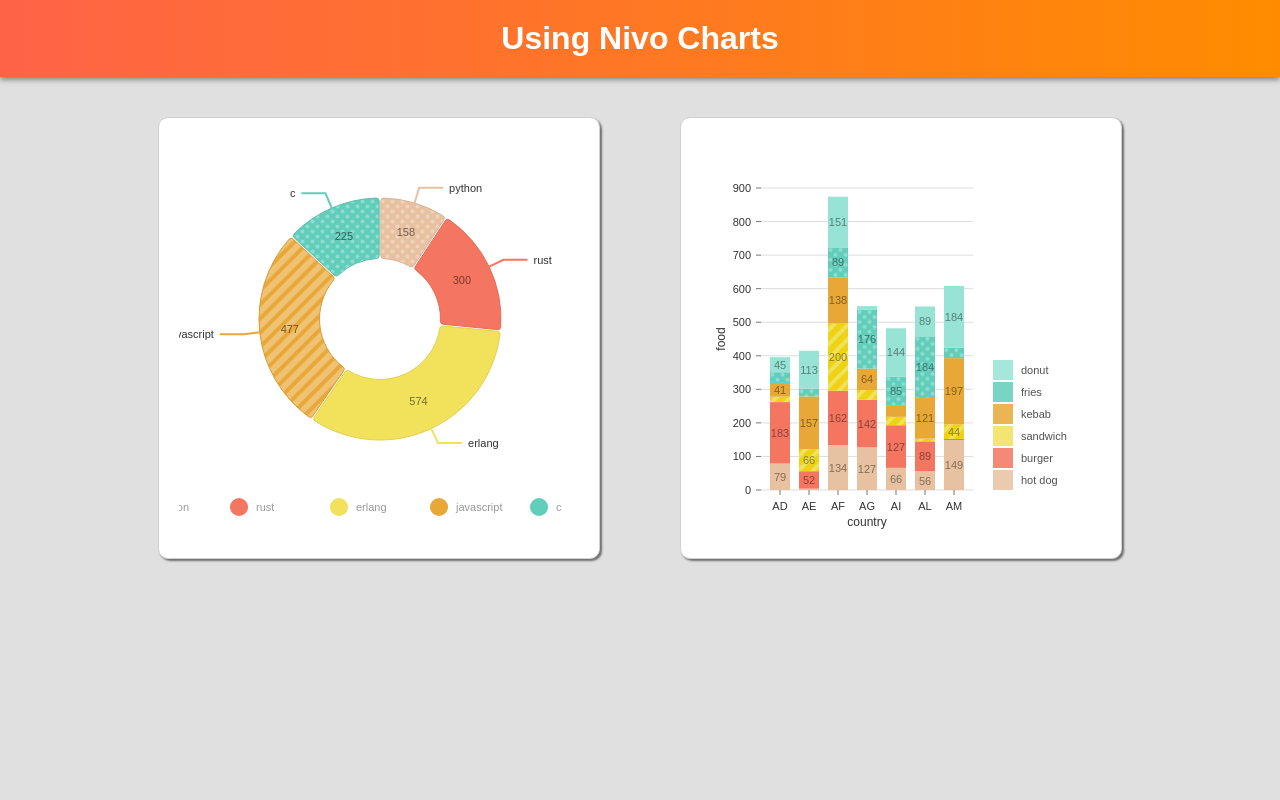
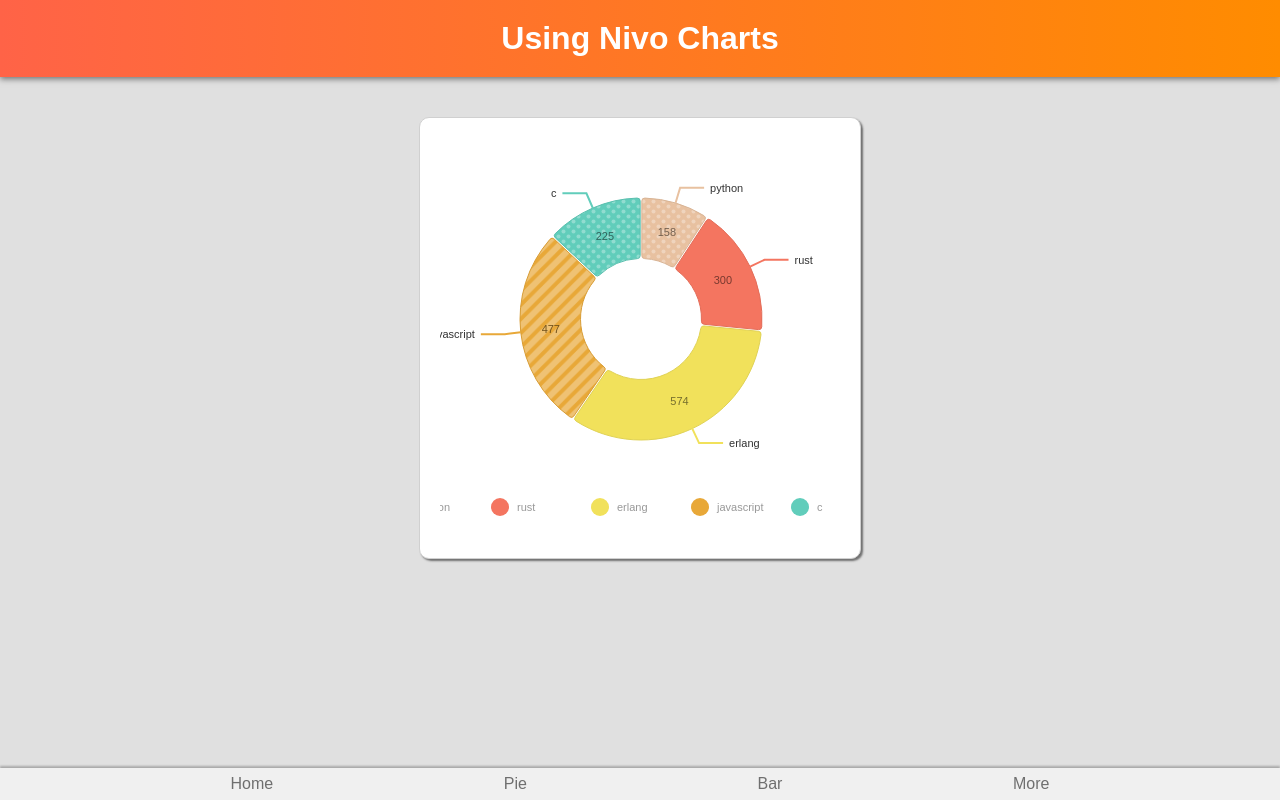
Before and after one commit to mec-nyan/using-nivo, a React (Create React App) app: page /pie in a window 1280 px wide. Built offline with nearby package versions, Linux system fonts and the light colour scheme.

Commit message:
Add routing, template components (Home, More) and styles

```diff
--- a/src/App.css
+++ b/src/App.css
@@ -7,6 +7,20 @@
   justify-content: flex-start;
   align-items: center;
   flex-direction: column;
+}
+
+.temp {
+  color: #7f7f7f;
+  font-size: 1.5em;
+  font-style: italic;
+  font-weight: normal;
+  padding: 40px;
+  margin: 50px;
+  border-radius: 10px;
+  border: 1px solid #e0e0e0;
+  border-top-color: #fff;
+  border-left-color: #fff;
+  box-shadow: 2px 2px 4px rgba(0, 0, 0, 0.25);
 }
 
 header {
@@ -37,3 +51,26 @@ h1 {
   margin: 40px;
   padding: 20px;
 }
+
+.bottomNav {
+  position: fixed;
+  bottom: 0;
+  height: 32px;
+  width: 100vw;
+  background-color: #f0f0f0;
+  box-shadow: 0px -2px 2px rgba(0, 0, 0, 0.25);
+  display: flex;
+  flex-direction: row;
+  justify-content: space-evenly;
+}
+
+.option {
+  width: auto;
+  height: 100%;
+  color: #6f6f6f;
+  line-height: 32px;
+}
+
+.navlink {
+  text-decoration: none;
+}
--- a/src/App.tsx
+++ b/src/App.tsx
@@ -1,21 +1,55 @@
 import "./App.css";
+import { Routes, Route } from "react-router-dom";
+import Nav from "./components/Nav";
 import { MyResponsivePie, MyResponsiveBar } from "./components/Graphs";
 import { data, datum } from "./data";
 
 export default function App() {
   return (
     <div className="App">
-      <header className="App-header">
-        <h1>Using Nivo Charts</h1>
-      </header>
+      <Nav />
+      <Routes>
+        <Route path="/" element={<Home />} />
+        <Route path="pie" element={<Pie />} />
+        <Route path="bar" element={<Bar />} />
+        <Route path="more" element={<More />} />
+      </Routes>
+    </div>
+  );
+}
+
+function Home() {
+  return (
+    <div className="temp">
+      <h2>Fucking home, man!</h2>
+    </div>
+  );
+}
+
+function More() {
+  return (
+    <div className="temp">
+      <h2>Want some more?</h2>
+    </div>
+  );
+}
+
+function Pie() {
+  return (
     <div className="charts">
       <div className="container">
         <MyResponsivePie data={data} />
       </div>
+    </div>
+  );
+}
+
+function Bar() {
+  return (
+    <div className="charts">
       <div className="container">
         <MyResponsiveBar data={datum} />
       </div>
     </div>
-    </div>
   );
 }
--- a/src/index.tsx
+++ b/src/index.tsx
@@ -1,12 +1,15 @@
 import * as React from "react";
-import ReactDOM from "react-dom";
+import * as ReactDOM from "react-dom";
+import { BrowserRouter } from "react-router-dom";
 import "./index.css";
 import App from "./App";
 import reportWebVitals from "./reportWebVitals";
 
 ReactDOM.render(
   <React.StrictMode>
-    <App />
+    <BrowserRouter>
+      <App />
+    </BrowserRouter>
   </React.StrictMode>,
   document.getElementById("root")
 );
```
Lines whose indentation alone changed are shown as unchanged.
